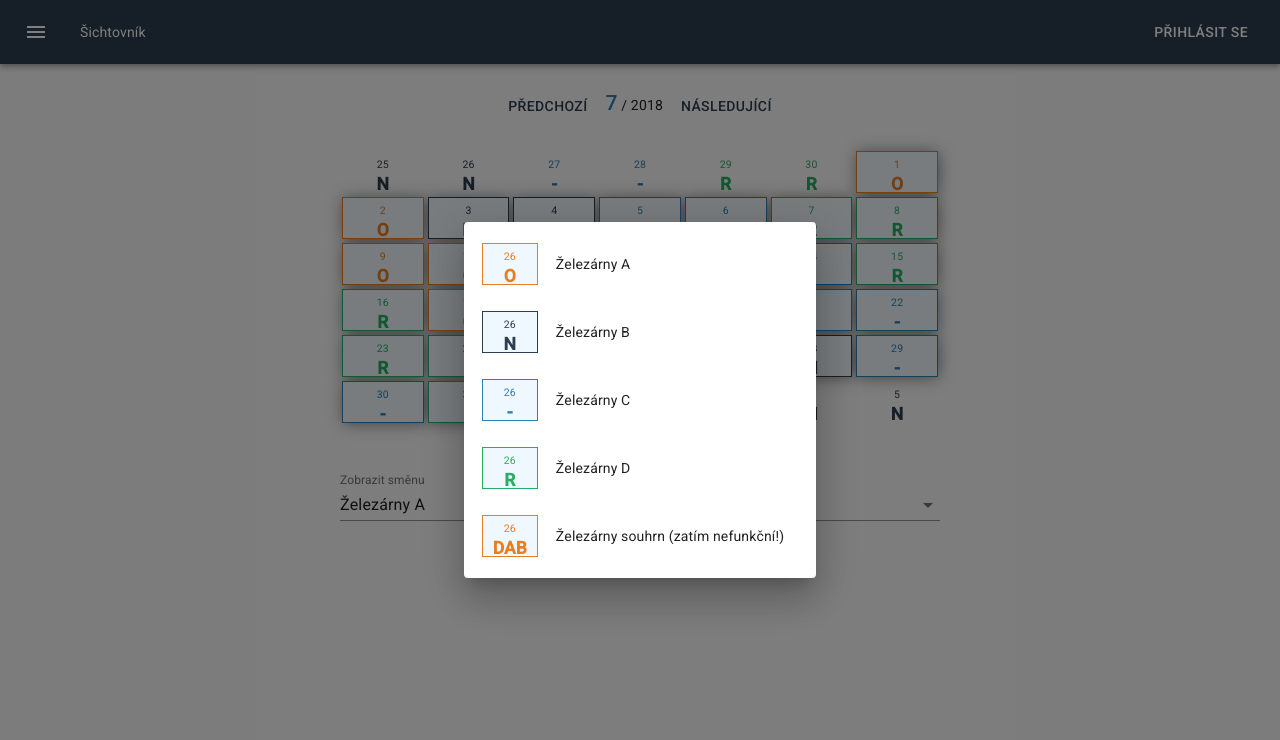
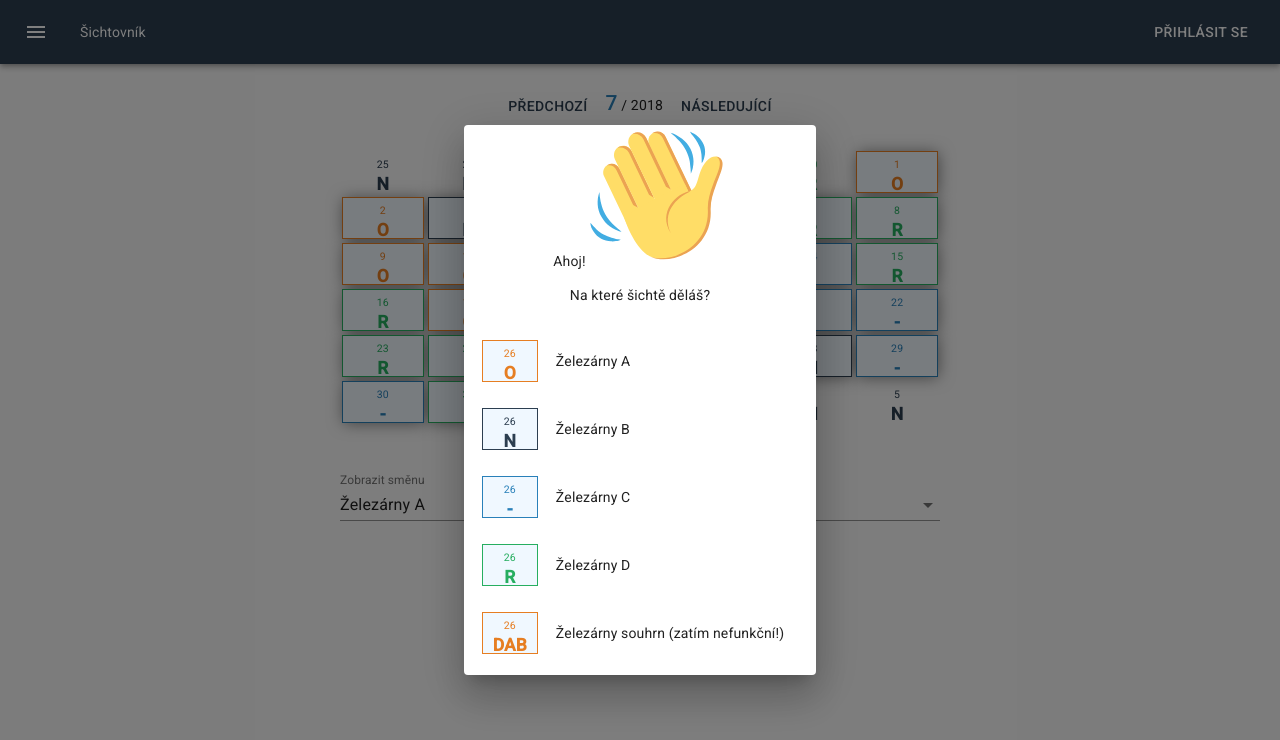
Before and after one commit to zelitomas/sichtovnik, a React (Create React App) app: page / in a window 1280 px wide. Shown: the top 740 px of the page. Built offline with nearby package versions, Linux system fonts and the light colour scheme.

Commit message:
:lipstick: Welcome dialog decoration

```diff
--- a/src/App.css
+++ b/src/App.css
@@ -94,3 +94,7 @@
 .Select {
     text-align: left;
 }
+
+.bigImage {
+    width: 40%;
+}
--- a/src/WelcomeDialog.js
+++ b/src/WelcomeDialog.js
@@ -4,6 +4,8 @@ import ListItem from '@material-ui/core/ListItem';
 import Day from './Day';
 import {getSichta, normalizeDate} from "./commonFunctions";
 import { withStyles } from '@material-ui/core/styles';
+import Typography from '@material-ui/core/Typography';
+import wavingHandImg from './img/wavingHand.svg';
 
 import React, { Component } from 'react';
 
@@ -25,6 +27,13 @@ class WelcomeDialog extends Component {
         let today = normalizeDate(new Date());
         return (
             <Dialog onClose={this.handleClose} open={this.props.open}>
+                <div className={this.props.classes.welcomeDialog}>
+                    <Typography className={this.props.classes.welcomeHeading} variant="display2" gutterBottom>
+                        Ahoj!
+                    </Typography>
+                    <img src={wavingHandImg} className="bigImage"/>
+                    <p>Na které šichtě děláš?</p>
+                </div>
                 <List>
                     {this.props.shifts.map(value => {
                         let sichta = getSichta(today, value.days, value.offset);
@@ -49,6 +58,12 @@ const style = theme => ({
     },
     day: {
         "min-width": "4em"
+    },
+    welcomeDialog: {
+        "text-align": "center"
+    },
+    welcomeHeading: {
+        "margin-top": theme.spacing.unit * 2
     }
 
 });
```
Also changed, not shown: src/img/wavingHand.svg (added).
